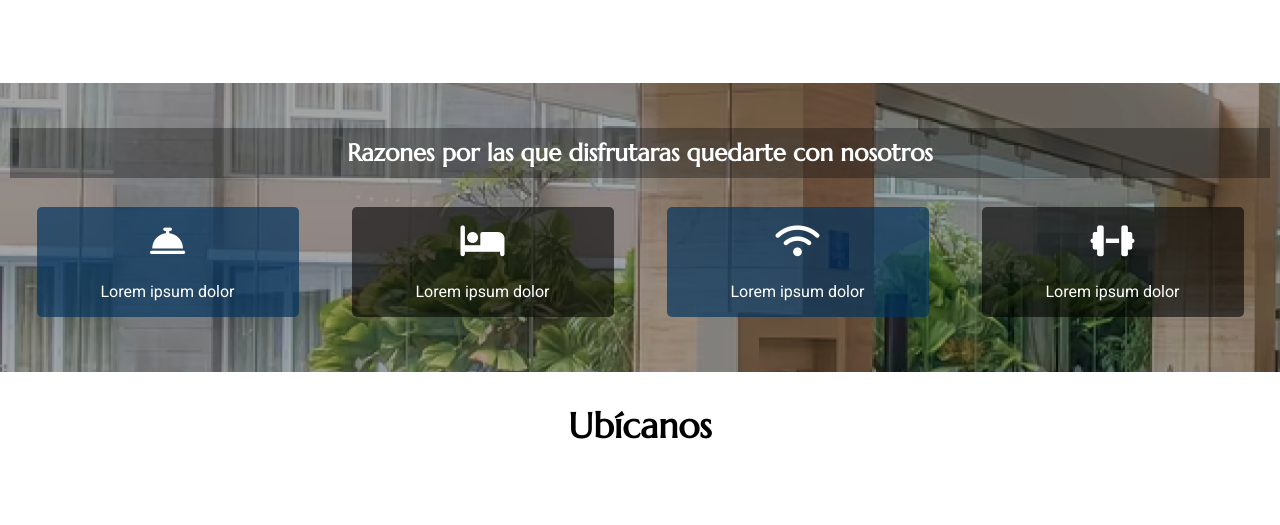
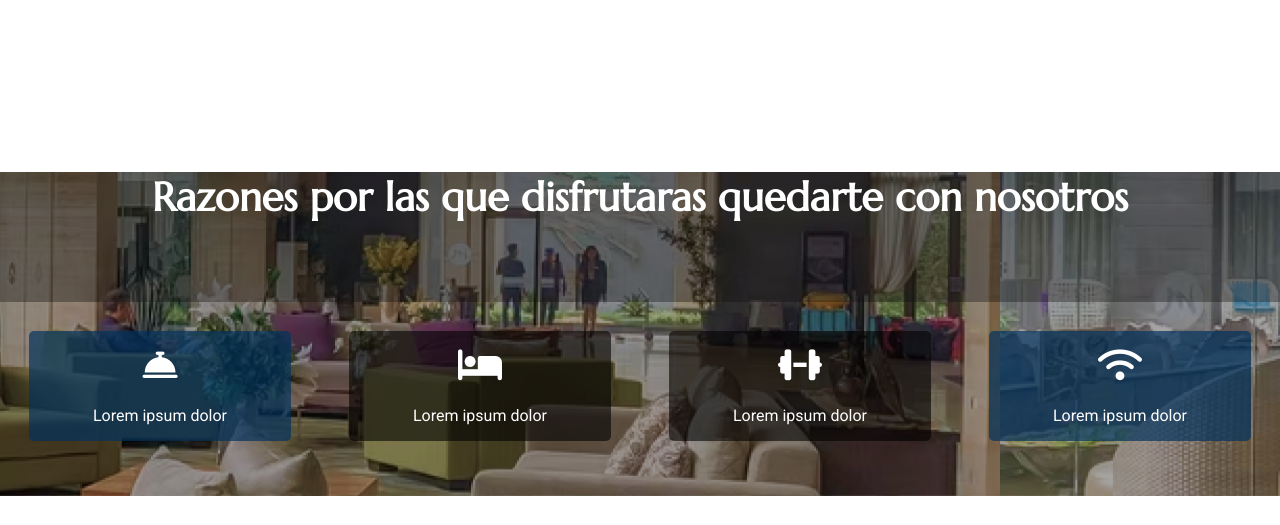
Before and after one commit to Julianruizzz/taller0, a plain HTML site: page index-css-grid.html in a window 1280 px wide. Shown: the part 839-1364 px from the top of the page. Drawn offline with Linux system fonts and the light colour scheme; grey boxes are pictures that could not be loaded.

Commit message:
Quede en ubicación

```diff
--- a/css/estilos-css-grid.css
+++ b/css/estilos-css-grid.css
@@ -161,25 +161,28 @@ nav a:hover {
         padding: 5rem;
         padding-top: 45px;
         font-size: 23px;
-        display: flex;
-        flex-wrap: wrap-reverse;
+
 }
 
 #features{
     background: url(../img/index/bg-features.png);
     color: white;
     padding: 10px;
-    padding-top: 45px;
-
+    padding-top: 0%;
+    padding-left: 0%;
+    padding-right: 0%;
+    margin-top: 89px;
+    background-position: 1000px 100%;
 }
 
 .features-title{
     background-color: rgba(14, 12, 12, 0.35);
     text-align: center;
-    padding: 10px;
-    font-size: 1.5rem;
+    padding-top: 0%;
+    font-size: 40px;
+    min-height: 130px;
+    font-family: 'Marcellus', serif;
 }
-
 
 .features-description{
     display: flex;
--- a/index-css-grid.html
+++ b/index-css-grid.html
@@ -47,7 +47,7 @@
               </section>
             </div>
         <section id="features">
-            <h2 class="features-title">Razones por las que disfrutaras quedarte con nosotros</h2>
+            <h4 class="features-title">Razones por las que disfrutaras quedarte con nosotros</h4>
             <div class="features-description">
                  <div class="feature feature-blue">
                     <i class="fa-solid fa-bell-concierge"></i>
@@ -57,14 +57,14 @@
                    <i class="fa-solid fa-bed"></i>
                    <p>Lorem ipsum dolor</p>
                 </div>
+                         <div class="feature feature-black">
+                  <i class="fa-solid fa-dumbbell"></i>
+                  <p>Lorem ipsum dolor</p>
+               </div>
                 <div class="feature feature-blue">
                    <i class="fa-solid fa-wifi"></i>
                    <p>Lorem ipsum dolor</p>
                 </div>
-                <div class="feature feature-black">
-                  <i class="fa-solid fa-dumbbell"></i>
-                  <p>Lorem ipsum dolor</p>
-               </div>
             </div>
         </section>
         <section id="ubicacion">
```
